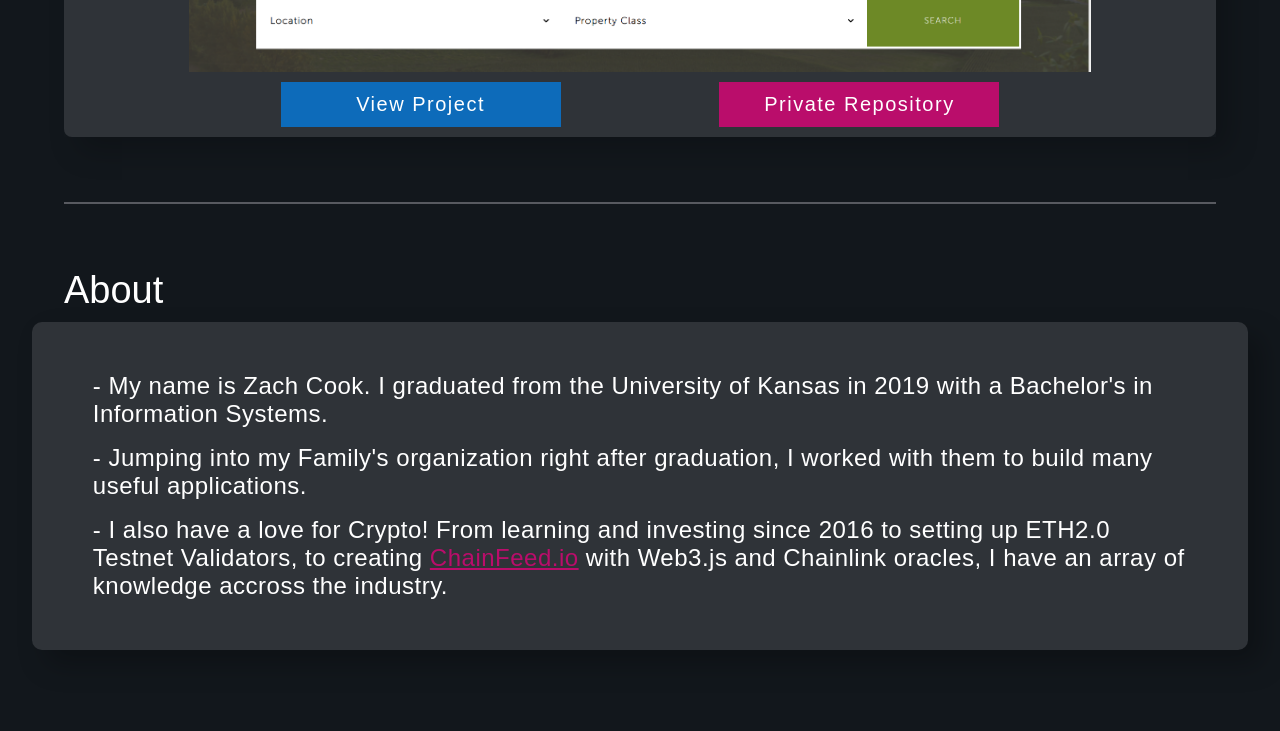
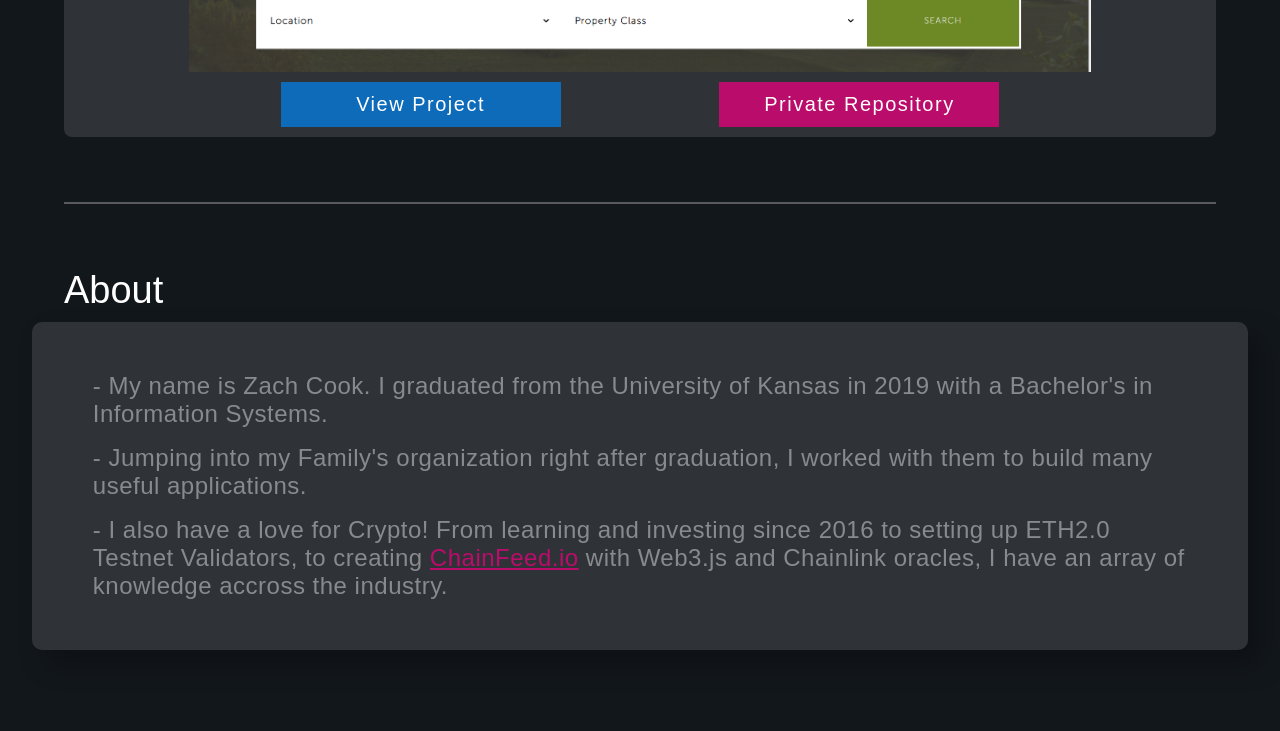
Before and after one commit to Zach-Cook/ZachCook, a React (Create React App) app in the folder frontend/: page / in a window 1280 px wide. Shown: the part 1392-2123 px from the top of the page. Built offline with nearby package versions, Linux system fonts and the light colour scheme; no server answers.

Commit message:
added some more to the dark theme

```diff
--- a/frontend/src/components/about/styles/abouts.js
+++ b/frontend/src/components/about/styles/abouts.js
@@ -48,7 +48,7 @@ export const Text = styled.p`
     font-weight: normal;
     font-size: 20px;
     margin: 5px 0;
-    color: #FFFFFF;
+    color: #888B8D;
 
     &:nth-child(1) {
         margin-top: 50px;
--- a/frontend/src/components/portfolio/styles/portfolio.js
+++ b/frontend/src/components/portfolio/styles/portfolio.js
@@ -58,7 +58,6 @@ export const PortfolioBox = styled.div`
     flex-direction: column;
     justify-content: space-between;
     align-items: center;
-    box-shadow: 14px 14px 28px rgba(0, 0, 0, 0.2);
 
 
 `;
@@ -206,6 +205,7 @@ export const PortfolioBottom = styled.div`
 
     @media screen and (min-width: 1920px){
         height: auto;
+        margin: 20px 0;
     }
 
 
```
